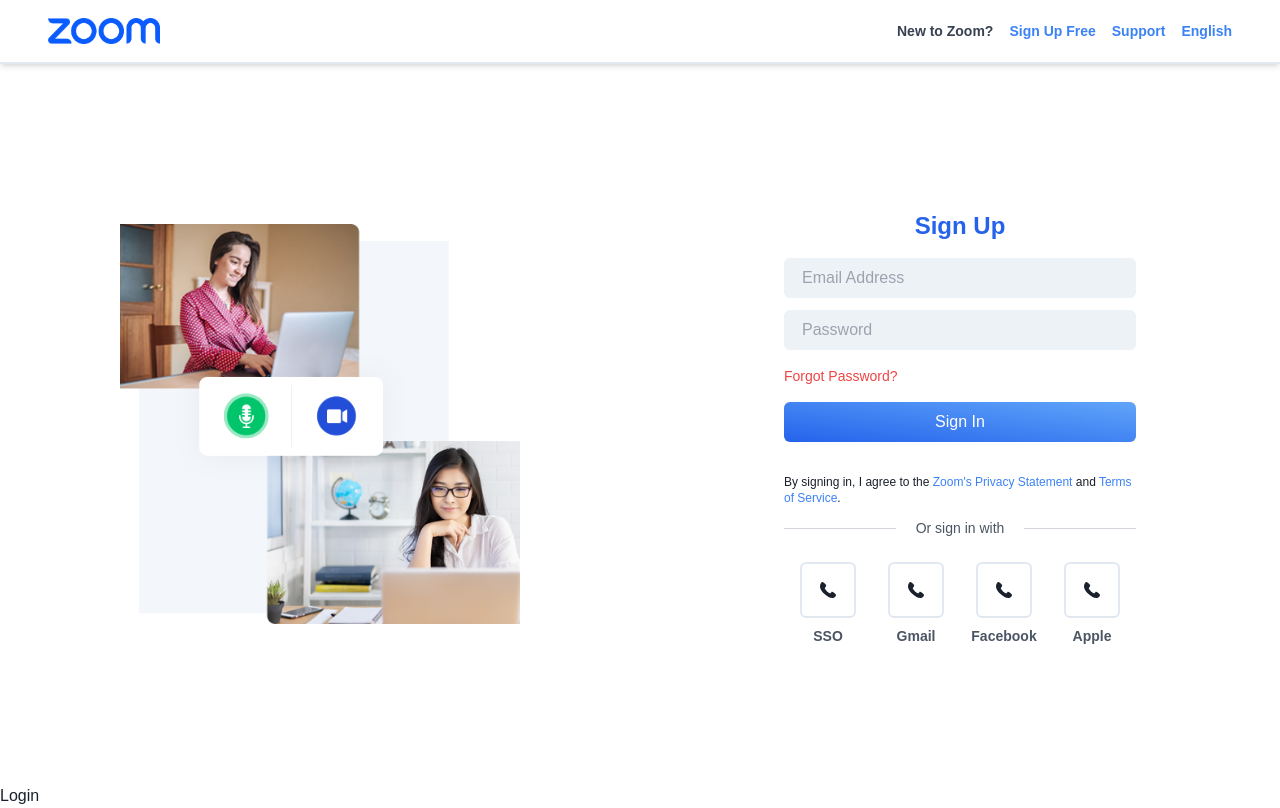
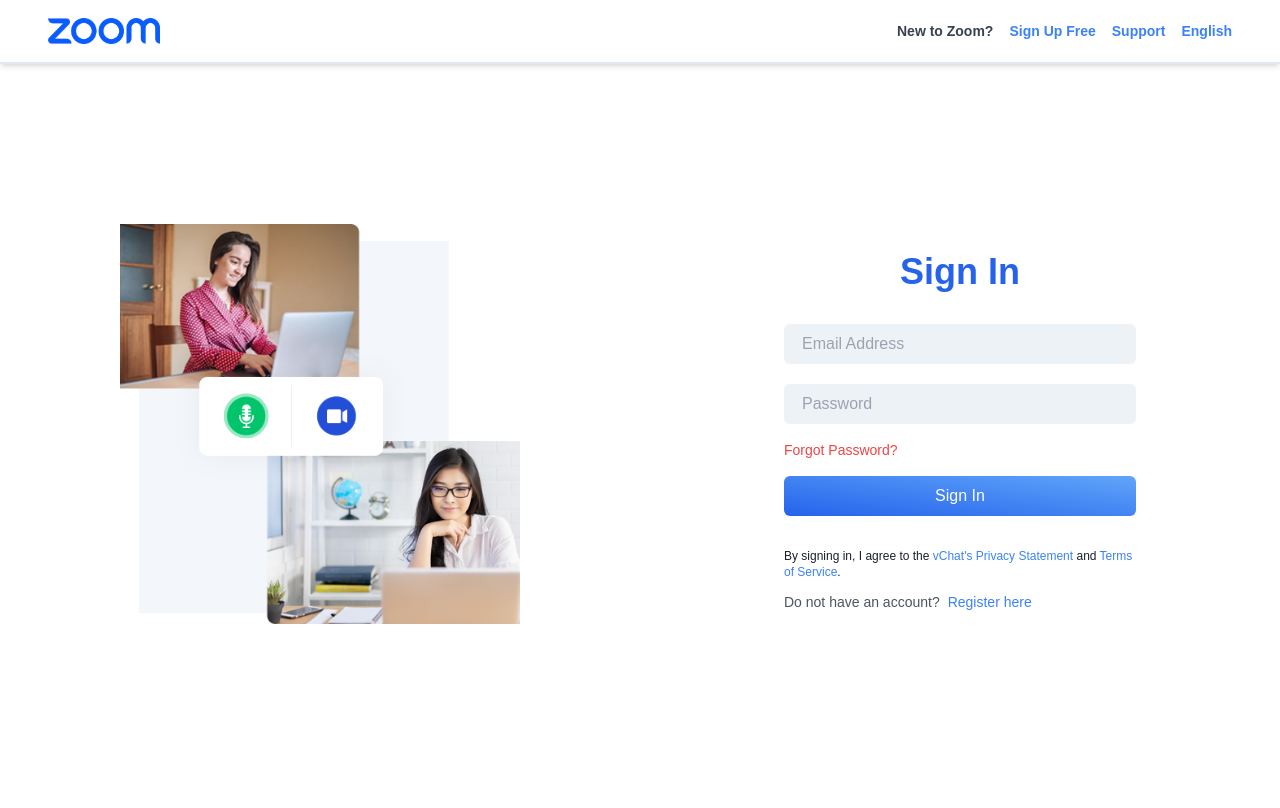
Before and after one commit to LoushikLK/vchat-web, a React (Create React App) app: page / in a window 1280 px wide. Built offline with nearby package versions, Linux system fonts and the light colour scheme.

Commit message:
adding register

```diff
--- a/src/layouts/Hero.tsx
+++ /dev/null
@@ -1,90 +0,0 @@
-import { PhoneIcon } from "@chakra-ui/icons";
-import { Input, Stack } from "@chakra-ui/react";
-import { HEROANIMATION } from "assets/animations";
-import React from "react";
-import Lottie from "react-lottie";
-
-const defaultOptions = {
-  loop: true,
-  autoplay: true,
-  animationData: HEROANIMATION,
-  rendererSettings: {
-    preserveAspectRatio: "xMidYMid slice",
-  },
-};
-
-const social = [
-  { id: 1, name: "SSO" },
-  { id: 2, name: "Gmail" },
-  { id: 3, name: "Facebook" },
-  { id: 4, name: "Apple" },
-];
-
-const Hero = () => {
-  return (
-    <section className="w-full h-[90vh]">
-      <div className="h-full w-full flex">
-        <div className="w-1/2 h-full flex justify-center items-center">
-          <Lottie options={defaultOptions} height={400} width={400} />
-        </div>
-        <div className="w-1/2 h-full flex justify-center items-center">
-          <div>
-            <div className="w-[22rem] mt-4">
-              <p className="text-2xl font-semibold text-blue-600 text-center mb-4">
-                Sign Up
-              </p>
-              <Stack spacing={3}>
-                <Input variant="filled" placeholder="Email Address" />
-                <Input
-                  variant="filled"
-                  type="password"
-                  placeholder="Password"
-                />
-              </Stack>
-              <p className="text-sm text-red-500 font-light mt-4 cursor-pointer">
-                Forgot Password?
-              </p>
-              <button className="bg-gradient-to-bl from-blue-400 to-blue-600 ease-in-out duration-200 hover:bg-gradient-to-r hover:scale-105 transition-all text-white w-full mt-4 py-2 rounded-md">
-                Sign In
-              </button>
-              <p className="text-xs font-light mt-8">
-                By signing in, I agree to the
-                <span className="text-blue-500">
-                  {" "}
-                  Zoom's Privacy Statement{" "}
-                </span>
-                and <span className="text-blue-500">Terms of Service</span>.
-              </p>
-              <div className="flex items-center mt-3">
-                <div className="border-b-[1px] border-gray-300 w-full"></div>
-                <div>
-                  <p className="w-32 text-center text-sm text-gray-600">
-                    Or sign in with
-                  </p>
-                </div>
-                <div className="border-b-[1px] border-gray-300 w-full"></div>
-              </div>
-              <div className="mt-4 flex">
-                {social.map((item) => (
-                  <div
-                    className="w-1/4 flex flex-col justify-center items-center py-2"
-                    key={item?.id}
-                  >
-                    <div className="h-14 w-14 border-2 rounded-md flex justify-center items-center">
-                      <PhoneIcon />
-                    </div>
-                    <p className="font-semibold text-gray-600 text-sm mt-2 text-center">
-                      {item?.name}
-                    </p>
-                  </div>
-                ))}
-              </div>
-            </div>
-          </div>
-        </div>
-      </div>
-    </section>
-  );
-};
-
-export default Hero;
--- a/src/layouts/PublicLayout.tsx
+++ b/src/layouts/PublicLayout.tsx
@@ -1,6 +1,5 @@
 import { ReactNode } from "react";
 import Header from "./Header";
-import Hero from "./Hero";
 
 type Props = {
   children: ReactNode | ReactNode[];
@@ -10,7 +9,6 @@
   return (
     <section className="w-full">
       <Header />
-      <Hero />
       <main className="">{children}</main>
     </section>
   );
--- a/src/layouts/index.ts
+++ b/src/layouts/index.ts
@@ -1,4 +1,3 @@
+export { default as Header } from "./Header";
 export { default as ProtectedLayout } from "./ProtectedLayout";
 export { default as PublicLayout } from "./PublicLayout";
-export { default as Header } from "./Header";
-export { default as Hero } from "./Hero";
--- a/src/pages/auth/Login.tsx
+++ b/src/pages/auth/Login.tsx
@@ -1,5 +1,147 @@
+import { Checkbox, Input, Stack } from "@chakra-ui/react";
+import { HEROANIMATION } from "assets/animations";
+import { useEffect, useState } from "react";
+import Lottie from "react-lottie";
+import { useLocation } from "react-router-dom";
+
+const defaultOptions = {
+  loop: true,
+  autoplay: true,
+  animationData: HEROANIMATION,
+  rendererSettings: {
+    preserveAspectRatio: "xMidYMid slice",
+  },
+};
+
 const Login = () => {
-  return <div className="">Login</div>;
+  const [registerAccount, setRegisterAccount] = useState(false);
+
+  const { pathname } = useLocation();
+
+  //changing when user on register page to register component
+
+  useEffect(() => {
+    (() => {
+      let startPathName = pathname?.split("/");
+      if (
+        startPathName?.length &&
+        startPathName?.length > 0 &&
+        startPathName[1] === "register"
+      ) {
+        setRegisterAccount(true);
+      }
+    })();
+  }, [pathname]);
+
+  return (
+    <section className="w-full h-[90vh]">
+      <div className="h-full w-full flex">
+        <div className="w-1/2 h-full flex justify-center items-center">
+          <Lottie options={defaultOptions} height={400} width={400} />
+        </div>
+        <div className="w-1/2 h-full flex justify-center items-center">
+          {registerAccount ? (
+            <div>
+              <div className="w-[22rem] mt-4">
+                <p className="text-4xl font-semibold text-blue-600 text-center mb-8">
+                  Sign Up
+                </p>
+                <Stack spacing={5}>
+                  <Input variant="filled" placeholder="Name" />
+                  <Input variant="filled" placeholder="Email Address" />
+                  <Input
+                    variant="filled"
+                    type="password"
+                    placeholder="Password"
+                  />
+                  <Input
+                    variant="filled"
+                    type="password"
+                    placeholder="Confirm Password"
+                  />
+                </Stack>
+
+                <Checkbox defaultChecked className="flex items-center my-4 ">
+                  <p className="text-xs font-light ">
+                    I agree to the
+                    <span className="text-blue-500">
+                      {" "}
+                      vChat's Privacy Statement{" "}
+                    </span>
+                    and <span className="text-blue-500">Terms of Service</span>.
+                  </p>{" "}
+                </Checkbox>
+
+                <button className="bg-gradient-to-bl from-blue-400 to-blue-600 ease-in-out duration-200 hover:bg-gradient-to-r hover:scale-105 transition-all text-white w-full mt-4 py-2 rounded-md">
+                  Register
+                </button>
+                <p className="text-xs font-light mt-8">
+                  By signing in, I agree to the
+                  <span className="text-blue-500">
+                    {" "}
+                    Zoom's Privacy Statement{" "}
+                  </span>
+                  and <span className="text-blue-500">Terms of Service</span>.
+                </p>
+                <div className="flex items-center gap-1 mt-3">
+                  <span className="  flex items-center text-center text-sm text-gray-600">
+                    Already have an account?
+                  </span>
+                  <span
+                    className="text-blue-500 hover:underline cursor-pointer font-medium text-sm"
+                    onClick={() => setRegisterAccount(false)}
+                  >
+                    Login here
+                  </span>
+                </div>
+              </div>
+            </div>
+          ) : (
+            <div>
+              <div className="w-[22rem] mt-4">
+                <p className="text-4xl font-semibold text-blue-600 text-center mb-8">
+                  Sign In
+                </p>
+                <Stack spacing={5}>
+                  <Input variant="filled" placeholder="Email Address" />
+                  <Input
+                    variant="filled"
+                    type="password"
+                    placeholder="Password"
+                  />
+                </Stack>
+                <p className="text-sm text-red-500 font-light mt-4 cursor-pointer">
+                  Forgot Password?
+                </p>
+                <button className="bg-gradient-to-bl from-blue-400 to-blue-600 ease-in-out duration-200 hover:bg-gradient-to-r hover:scale-105 transition-all text-white w-full mt-4 py-2 rounded-md">
+                  Sign In
+                </button>
+                <p className="text-xs font-light mt-8">
+                  By signing in, I agree to the
+                  <span className="text-blue-500">
+                    {" "}
+                    vChat's Privacy Statement{" "}
+                  </span>
+                  and <span className="text-blue-500">Terms of Service</span>.
+                </p>
+                <div className="flex items-center gap-2 mt-3">
+                  <span className="  flex items-center text-center text-sm text-gray-600">
+                    Do not have an account?{"  "}
+                  </span>
+                  <span
+                    className="text-blue-500 hover:underline cursor-pointer font-medium text-sm"
+                    onClick={() => setRegisterAccount(true)}
+                  >
+                    Register here
+                  </span>
+                </div>
+              </div>
+            </div>
+          )}
+        </div>
+      </div>
+    </section>
+  );
 };
 
 export default Login;
--- a/src/pages/auth/Register.tsx
+++ /dev/null
@@ -1,5 +0,0 @@
-const Register = () => {
-  return <div>Register</div>;
-};
-
-export default Register;
--- a/src/pages/auth/index.ts
+++ b/src/pages/auth/index.ts
@@ -1,3 +1,2 @@
 export { default as ForgotPassword } from "./ForgotPassword";
 export { default as Login } from "./Login";
-export { default as Register } from "./Register";
--- a/src/routes/PublicRoutes.tsx
+++ b/src/routes/PublicRoutes.tsx
@@ -1,5 +1,5 @@
 import { PublicLayout } from "layouts";
-import { ForgotPassword, Login, Register } from "pages/auth";
+import { ForgotPassword, Login } from "pages/auth";
 import { Route, Routes } from "react-router-dom";
 
 const PublicRoutes = () => {
@@ -8,7 +8,7 @@
       <Routes>
         <Route path="/" element={<Login />} />
         <Route path="/login" element={<Login />} />
-        <Route path="/register" element={<Register />} />
+        <Route path="/register" element={<Login />} />
         <Route path="/forgot-password" element={<ForgotPassword />} />
       </Routes>
     </PublicLayout>
```
